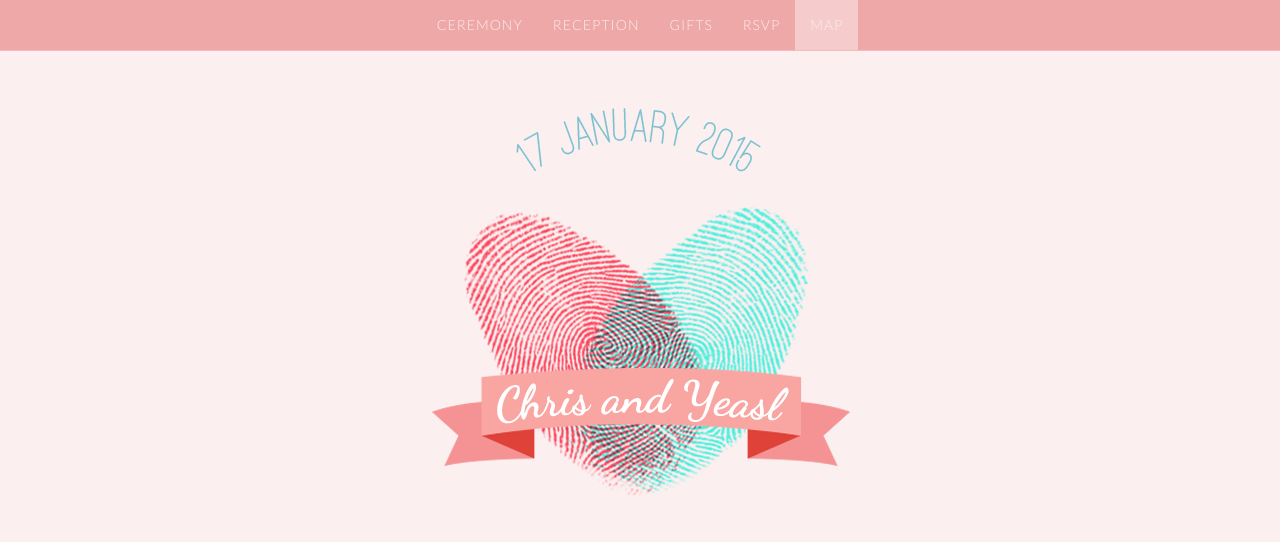
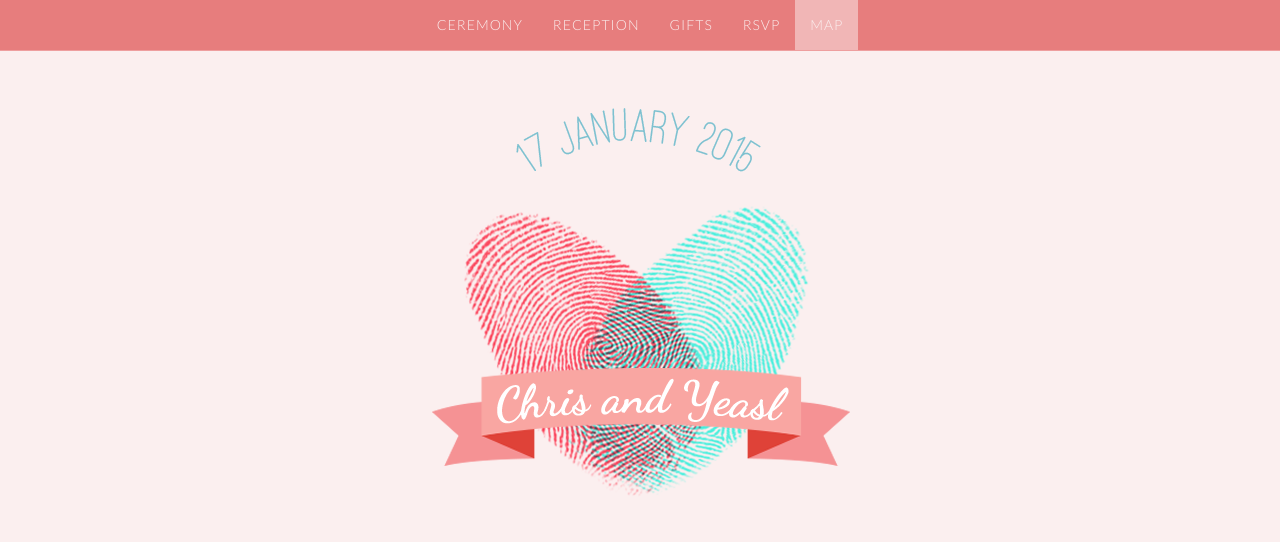
Before and after one commit to chrisandstarry/chrisandstarry.github.io, a website: page index.html in a window 1280 px wide. Shown: the top 542 px of the page. Drawn offline with Linux system fonts and the light colour scheme; some packages are replaced by stand-ins of ours.

Commit message:
bit more contrast

```diff
--- a/less/variables.less
+++ b/less/variables.less
@@ -1,6 +1,6 @@
 // Variables
 
 @primary: darken(#FCE6E6,10%);
-@dark: #EFA8A8;
+@dark: darken(#EFA8A8,10%);
 @light: #FBEFEF;
-@gray: #aeafb3;
+@gray: darken(#aeafb3,10%);
```
Also changed, not shown: css/styles.css.
